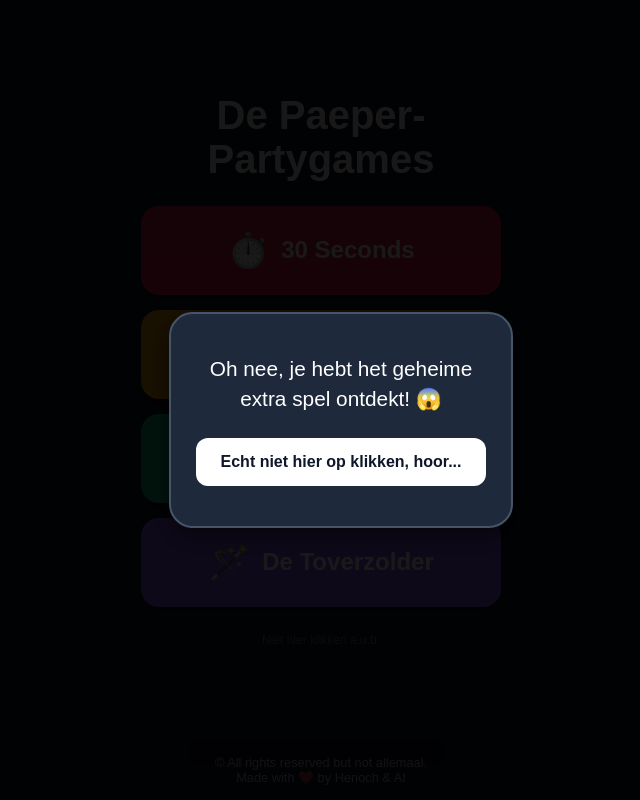
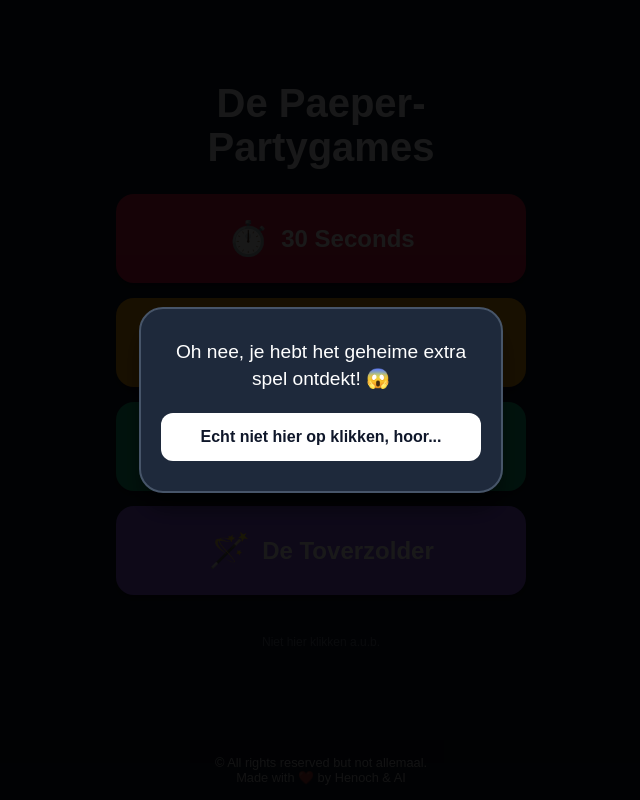
Before and after one commit to hAInoch/PaeperPartygames, a plain HTML site: page index.html in a window 1280 px wide. Both pictures are taken after a click on the button "Niet hier klikken a.u.b.". Shown: the whole page, without its empty margins (319-959 px from the left). Drawn offline with Linux system fonts and the light colour scheme; a web font is replaced by a local one.

Commit message:
Update index.html

```diff
--- a/index.html
+++ b/index.html
@@ -6,7 +6,6 @@
     <title>De Paeper-Partygames</title>
 
     <link rel="icon" type="image/x-icon" href="favicon.ico">
-
     <link href="https://fonts.googleapis.com/css2?family=Bogle:wght@400;700&display=swap" rel="stylesheet">
 
     <style>
@@ -26,7 +25,7 @@
             font-family: 'Bogle', sans-serif;
             display: flex;
             flex-direction: column;
-            height: 100dvh;
+            min-height: 100dvh;
             box-sizing: border-box;
         }
 
@@ -64,14 +63,7 @@
             align-items: center;
             justify-content: center;
             gap: 12px;
-            transition: transform 0.1s, filter 0.2s;
-            box-sizing: border-box;
             box-shadow: 0 4px 6px rgba(0,0,0,0.2);
-        }
-
-        .game-card:active {
-            transform: scale(0.97);
-            filter: brightness(1.1);
         }
 
         .btn-30s { background-color: var(--accent-30s); }
@@ -79,30 +71,25 @@
         .btn-wie { background-color: var(--accent-wie); }
         .btn-tover { background-color: var(--accent-tover); }
 
-        /* De kleine grijze tekst onder de buttons */
         .dont-click-footer {
             font-size: 0.75rem;
-            color: #94a3b8; /* Lichtgrijs */
+            color: #94a3b8;
             cursor: pointer;
-            margin-top: 10px;
+            margin-top: 15px;
             opacity: 0.6;
-            transition: opacity 0.2s;
             background: none;
             border: none;
             font-family: inherit;
+            padding: 10px;
         }
 
-        .dont-click-footer:hover {
-            opacity: 1;
-        }
-
-        /* Modal / Pop-up Styling */
+        /* --- VERBETERDE MODAL CSS --- */
         .modal-overlay {
             display: none;
             position: fixed;
-            top: 0; left: 0; width: 100%; height: 100%;
+            inset: 0; /* Vult het hele scherm */
             background: rgba(0, 0, 0, 0.9);
-            z-index: 1000;
+            z-index: 9999;
             justify-content: center;
             align-items: center;
             padding: 20px;
@@ -110,29 +97,27 @@
 
         .modal-content {
             background: #1e293b;
-            padding: 40px 20px;
+            padding: 30px 20px;
             border-radius: 24px;
             text-align: center;
-            max-width: 300px;
+            width: 90%;
+            max-width: 320px; /* Zorgt dat hij op smalle schermen past */
             border: 2px solid #475569;
-            box-shadow: 0 10px 25px rgba(0,0,0,0.5);
+            box-shadow: 0 20px 25px -5px rgba(0, 0, 0, 0.5);
+            /* Zorgt dat hij altijd in het midden staat */
+            margin: auto;
         }
 
         .secret-link {
-            display: inline-block;
-            margin-top: 25px;
+            display: block;
+            margin-top: 20px;
             background: #ffffff;
             color: #0f172a;
             text-decoration: none;
-            padding: 15px 25px;
+            padding: 15px;
             border-radius: 12px;
             font-weight: 800;
             font-size: 1rem;
-            transition: transform 0.1s;
-        }
-
-        .secret-link:active {
-            transform: scale(0.95);
         }
 
         footer {
@@ -141,8 +126,6 @@
             font-size: 0.8rem;
             opacity: 0.7;
             background: rgba(0,0,0,0.2);
-            width: 100%;
-            box-sizing: border-box;
         }
 
         .icon { font-size: 1.4em; }
@@ -156,15 +139,12 @@
         <a href="https://hainoch.github.io/30secondsPaeper/" class="game-card btn-30s">
             <span class="icon">⏱️</span> 30 Seconds
         </a>
-
         <a href="https://hainoch.github.io/Paeperbom/" class="game-card btn-bom">
             <span class="icon">💣</span> Paeper-bom
         </a>
-
         <a href="https://hainoch.github.io/wiebenik/" class="game-card btn-wie">
             <span class="icon">👤</span> Wie ben ik?
         </a>
-
         <a href="https://hainoch.github.io/Toverzolder/" class="game-card btn-tover">
             <span class="icon">🪄</span> De Toverzolder
         </a>
@@ -174,8 +154,12 @@
 
     <div id="secretModal" class="modal-overlay" onclick="closeSecret()">
         <div class="modal-content" onclick="event.stopPropagation()">
-            <p style="font-size: 1.3rem; margin: 0; line-height: 1.4;">Oh nee, je hebt het geheime extra spel ontdekt! 😱</p>
-            <a href="https://hainoch.github.io/Indobird/" class="secret-link">Echt niet hier op klikken, hoor...</a>
+            <p style="font-size: 1.2rem; margin: 0; line-height: 1.4; color: white;">
+                Oh nee, je hebt het geheime extra spel ontdekt! 😱
+            </p>
+            <a href="https://hainoch.github.io/Indobird/" class="secret-link">
+                Echt niet hier op klikken, hoor...
+            </a>
         </div>
     </div>
 
@@ -186,11 +170,17 @@
 
     <script>
         function showSecret() {
-            document.getElementById('secretModal').style.display = 'flex';
+            const modal = document.getElementById('secretModal');
+            modal.style.display = 'flex';
+            // Voorkom scrollen op de achtergrond
+            document.body.style.overflow = 'hidden';
         }
 
         function closeSecret() {
-            document.getElementById('secretModal').style.display = 'none';
+            const modal = document.getElementById('secretModal');
+            modal.style.display = 'none';
+            // Herstel scrollen
+            document.body.style.overflow = 'auto';
         }
     </script>
 
```
